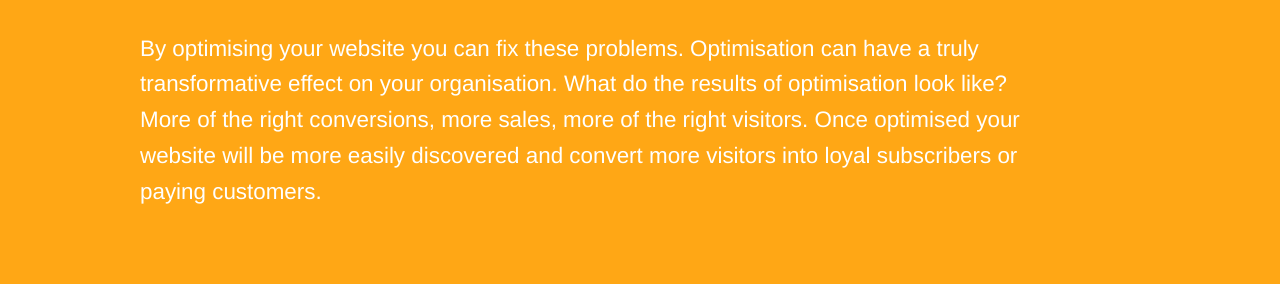
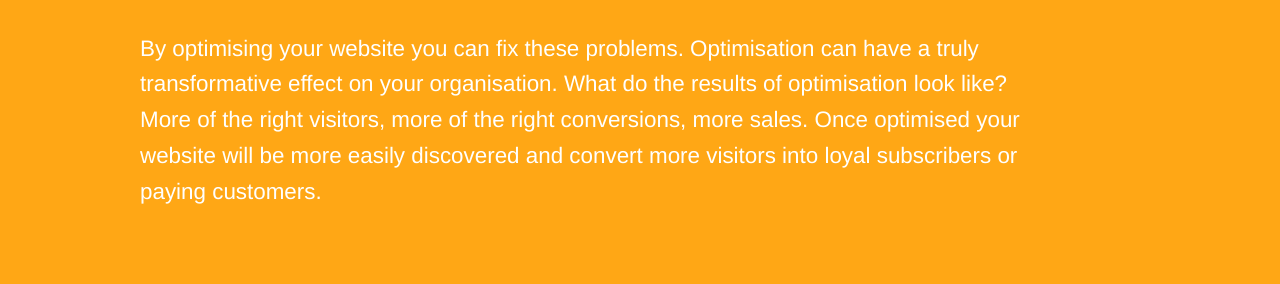
Before and after one commit to primertest-org/BDBBDB, a Jekyll site: the page built from index.html, in a window 1280 px wide and 900 px high. Shown: the part 367-651 px from the top of the window. Built offline with Jekyll 4.4.1, drawn with Linux system fonts in a browser that asks for light colours.

Commit message:
Updated 'index.html' via CloudCannon

```diff
--- a/index.html
+++ b/index.html
@@ -5,7 +5,7 @@
 <section class="hero diagonal">
 	<div class="container">
 		<h2 class="editable">Increase Sales and Stop Helping Your Competitors</h2>
-		<p class="subtext editable"> When potential customers leave your website before taking any action or worse still don&rsquo;t find your website they are probably going to your competitors.<br /><br />By optimising your website you can fix these problems. Optimisation can have a truly transformative effect on your organisation. What do the results of optimisation look like? More of the right conversions, more sales, more of the right visitors. Once optimised your website will be more easily discovered and convert more visitors into loyal subscribers or paying customers.<br />&nbsp;</p>
+		<p class="subtext editable"> When potential customers leave your website before taking any action or worse still don&rsquo;t find your website they are probably going to your competitors.<br /><br />By optimising your website you can fix these problems. Optimisation can have a truly transformative effect on your organisation. What do the results of optimisation look like? More of the right visitors, more of the right conversions, more sales. Once optimised your website will be more easily discovered and convert more visitors into loyal subscribers or paying customers.<br />&nbsp;</p>
 		<p><a class="button alt" href="{{ site.baseurl }}/contact/">Contact Us</a></p>
 	</div>
 </section>
```
